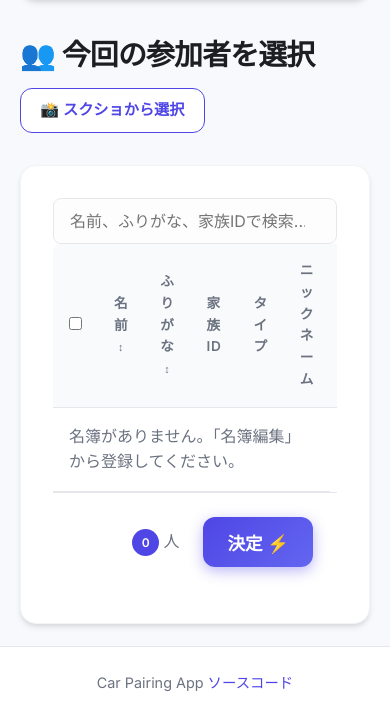
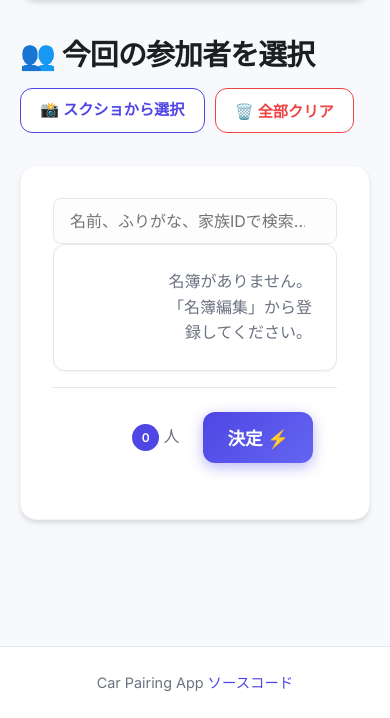
Before and after one commit to kujirahand/car-pair, a PHP site: page / in a window 390 px wide. Shown: the part 126-844 px from the top of the page. Run offline with PHP 8.4, Linux system fonts and the light colour scheme; the visitor is signed in with stand-in values (Sample User, id 1).

Commit message:
モバイル端末で表示が切れる #8

```diff
--- a/templates/select_members.php
+++ b/templates/select_members.php
@@ -1,6 +1,9 @@
 <div class="page-header" style="display: flex; justify-content: space-between; align-items: center; flex-wrap: wrap; gap: 10px;">
     <h1 class="page-title" style="margin-bottom: 0;">👥 今回の参加者を選択</h1>
-    <a href="?action=select_by_screenshot" class="btn btn-outline" style="border-color: var(--primary); color: var(--primary); background: #fff;">📸 スクショから選択</a>
+    <div style="display: flex; gap: 10px;">
+        <a href="?action=select_by_screenshot" class="btn btn-outline" style="border-color: var(--primary); color: var(--primary); background: #fff;">📸 スクショから選択</a>
+        <button type="button" id="clear-all-btn" class="btn btn-outline" style="border-color: var(--danger); color: var(--danger); background: #fff;">🗑️ 全部クリア</button>
+    </div>
 </div>
 <style>
 .table tbody tr.selected-row {
@@ -8,6 +11,80 @@
 }
 .table tbody tr.selected-row td {
     border-bottom-color: #bfdbfe;
+}
+
+/* Mobile responsive table */
+@media (max-width: 768px) {
+    .table-responsive table,
+    .table-responsive thead,
+    .table-responsive tbody,
+    .table-responsive th,
+    .table-responsive td,
+    .table-responsive tr {
+        display: block;
+    }
+
+    /* Hide table headers (but not display: none;, for accessibility) */
+    .table-responsive thead tr {
+        position: absolute;
+        top: -9999px;
+        left: -9999px;
+    }
+
+    .table-responsive tr {
+        border: 1px solid var(--border);
+        border-radius: var(--radius);
+        margin-bottom: 1rem;
+        background: #fff;
+        padding: 0.5rem;
+        box-shadow: var(--shadow-sm);
+    }
+
+    .table-responsive td {
+        border: none;
+        border-bottom: 1px solid #f3f4f6;
+        position: relative;
+        padding-left: 35%;
+        text-align: right;
+        min-height: 44px;
+        display: flex;
+        align-items: center;
+        justify-content: flex-end;
+        gap: 8px;
+        flex-wrap: wrap;
+    }
+
+    .table-responsive td:last-child {
+        border-bottom: 0;
+    }
+
+    /* Column titles for mobile */
+    .table-responsive td::before {
+        content: attr(data-label);
+        position: absolute;
+        left: 1rem;
+        width: 30%;
+        padding-right: 10px;
+        white-space: nowrap;
+        text-align: left;
+        font-weight: 600;
+        color: var(--text-muted);
+        font-size: 0.85rem;
+    }
+
+    /* Special styling for checkbox row on mobile */
+    .table-responsive td.checkbox-cell {
+        padding-left: 1rem;
+        justify-content: flex-start;
+        background: #f8fafc;
+        border-radius: var(--radius-sm) var(--radius-sm) 0 0;
+        margin: -0.5rem -0.5rem 0.5rem -0.5rem;
+        border-bottom: 1px solid var(--border);
+    }
+
+    .table-responsive td.checkbox-cell::before {
+        display: none;
+    }
 }
 </style>
 
@@ -39,17 +116,17 @@
                 </thead>
                 <tbody>
                     <?php if (empty($members)): ?>
-                    <tr><td colspan="6" class="text-center text-muted py-5">名簿がありません。「名簿編集」から登録してください。</td></tr>
+                    <tr><td colspan="8" class="text-center text-muted py-5">名簿がありません。「名簿編集」から登録してください。</td></tr>
                     <?php else: ?>
                     <?php foreach ($members as $m): ?>
                     <tr>
-                        <td class="text-center checkbox-cell">
+                        <td class="text-center checkbox-cell" data-label="選択">
                             <input type="checkbox" name="selected_ids[]" value="<?= htmlspecialchars($m['id']) ?>" class="member-checkbox" <?= in_array($m['id'], $selectedIds) ? 'checked' : '' ?>>
                         </td>
-                        <td class="name-cell"><?= htmlspecialchars($m['name']) ?></td>
-                        <td class="furigana-cell"><?= htmlspecialchars($m['furigana'] ?? '') ?></td>
-                        <td><span class="family-tag"><?= htmlspecialchars($m['family_id']) ?></span></td>
-                        <td>
+                        <td class="name-cell" data-label="名前"><?= htmlspecialchars($m['name']) ?></td>
+                        <td class="furigana-cell" data-label="ふりがな"><?= htmlspecialchars($m['furigana'] ?? '') ?></td>
+                        <td data-label="家族ID"><span class="family-tag"><?= htmlspecialchars($m['family_id']) ?></span></td>
+                        <td data-label="タイプ">
                             <label style="cursor: pointer; display: inline-flex; align-items: center; gap: 4px;" onclick="event.stopPropagation();">
                                 <input type="checkbox" name="is_driver[<?= htmlspecialchars($m['id']) ?>]" value="1" <?= $m['is_driver'] === '1' ? 'checked' : '' ?> class="driver-checkbox">
                                 <span class="<?= $m['is_driver'] === '1' ? 'badge-driver' : 'badge-passenger' ?>">
@@ -60,9 +137,9 @@
                                 <?= $m['gender'] === 'M' ? '男' : '女' ?>
                             </span>
                         </td>
-                        <td class="nickname-cell"><?= htmlspecialchars($m['nickname'] ?? '') ?></td>
-                        <td class="notes-cell"><?= htmlspecialchars($m['notes'] ?? '') ?></td>
-                        <td class="count-val"><strong><?= htmlspecialchars($m['participation_count']) ?></strong> 回</td>
+                        <td class="nickname-cell" data-label="ニックネーム"><?= htmlspecialchars($m['nickname'] ?? '') ?></td>
+                        <td class="notes-cell" data-label="備考"><?= htmlspecialchars($m['notes'] ?? '') ?></td>
+                        <td class="count-val" data-label="参加回数"><strong><?= htmlspecialchars($m['participation_count']) ?></strong> 回</td>
                     </tr>
                     <?php endforeach; ?>
                     <?php endif; ?>
@@ -105,6 +182,17 @@ document.addEventListener('DOMContentLoaded', () => {
         checkAll.addEventListener('change', (e) => {
             checkboxes.forEach(cb => cb.checked = e.target.checked);
             updateCount();
+        });
+    }
+
+    const clearAllBtn = document.getElementById('clear-all-btn');
+    if (clearAllBtn) {
+        clearAllBtn.addEventListener('click', () => {
+            if (confirm('全ての選択をクリアしますか？')) {
+                checkboxes.forEach(cb => cb.checked = false);
+                if (checkAll) checkAll.checked = false;
+                updateCount();
+            }
         });
     }
 
```
